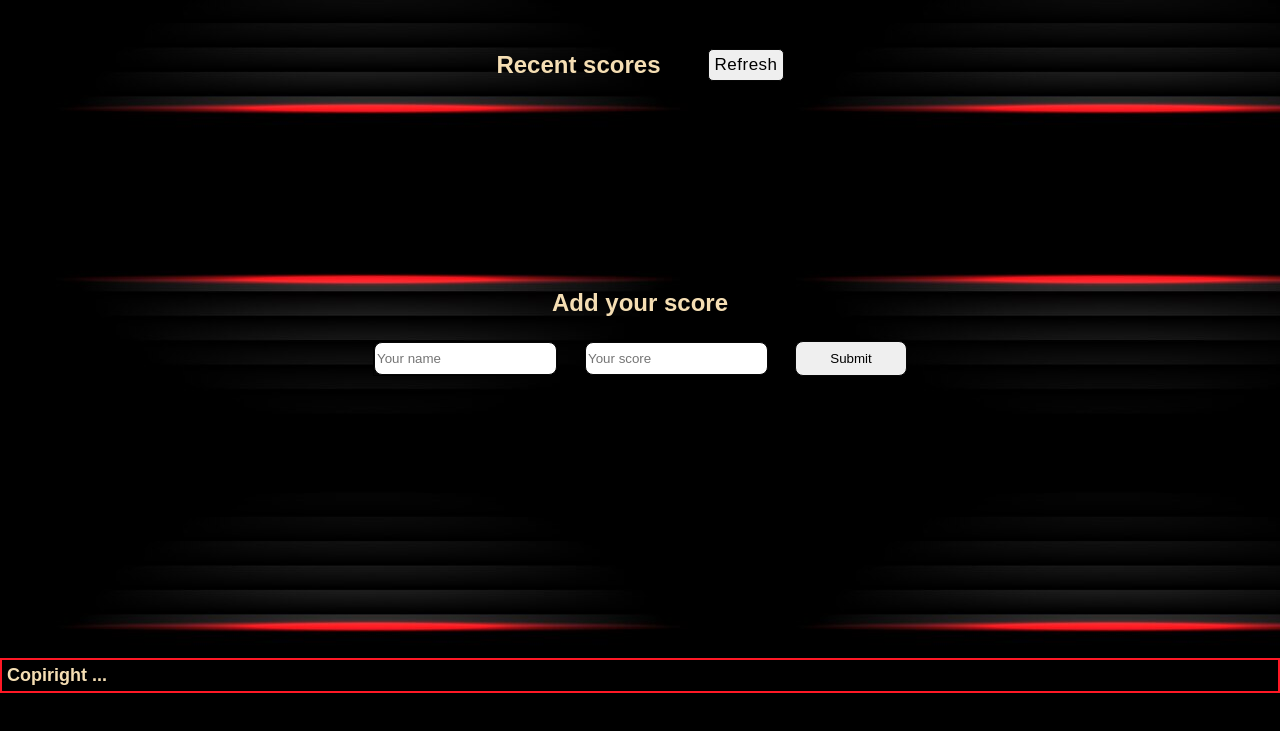
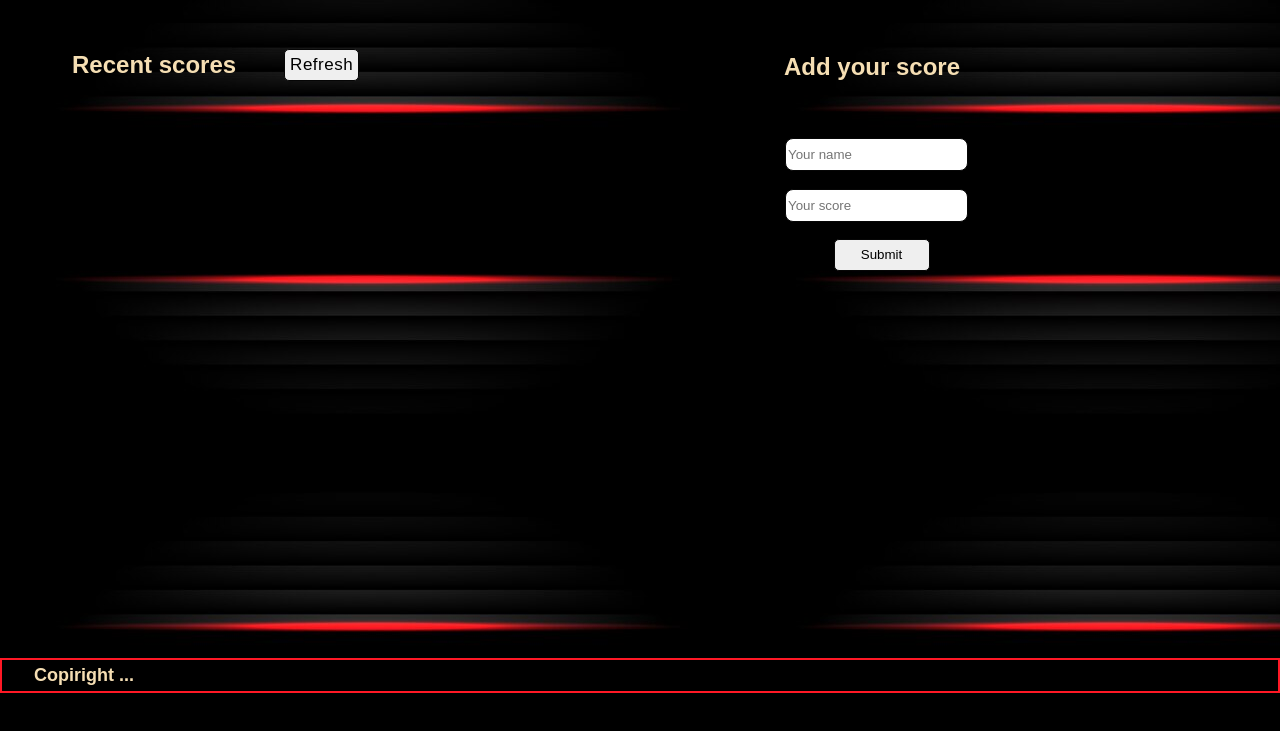
Before and after one commit to djo1975/Leaderboard, a website built with webpack: page src/index.html in a window 1280 px wide. Shown: the part 65-796 px from the top of the page. Built offline with nearby package versions, Linux system fonts and the light colour scheme.

Commit message:
to follow requirement  layout of the wireframe

```diff
--- a/src/index.html
+++ b/src/index.html
@@ -14,7 +14,7 @@
     <h4>Recent scores</h4>
   <button class="refresh" type="reset" id="refresh-button">Refresh</button></div>
   <div id="list-form-container">
-    <div id="scores-list"></div></div>
+    <div id="scores-list"></div>
     <div id="forma">
       <h5>Add your score</h5>
   <form id="add-form">
@@ -28,7 +28,7 @@
     </label>
     <button type="submit" id="add-button">Submit</button>
   </form>
-</div>
+</div></div>
 <footer id="footer">
   <h6>Copiright ...</h6>
   </div>
--- a/src/style.css
+++ b/src/style.css
@@ -10,10 +10,6 @@ body {
   background-image: url(./img/black-banner-yellow-light-background_33869-664.jpg);
 }
 
-#book-collection {
-  text-align: center;
-}
-
 h1 {
   display: flex;
   padding-left: 35px;
@@ -23,13 +19,12 @@ h1 {
 }
 
 #scores-list {
-  width: 83%;
+  width: 45%;
   height: 166px;
   border-radius: 4px;
-  margin: 0;
+  margin-right: -4rem;
   overflow-y: scroll;
-  scrollbar-width: none;
-  -ms-overflow-style: none;
+  margin-left: 5rem;
 }
 
 #scores-list::-webkit-scrollbar {
@@ -58,28 +53,20 @@ li:nth-child(even) {
 
 #add-form {
   display: flex;
-  flex-direction: row;
+
+  /* margin-top: -5rem; */
+  flex-direction: column;
+  flex-wrap: wrap;
   align-content: center;
   gap: 1rem;
-  margin-top: -7rem;
+  align-items: center;
 }
 
 #add-button {
-  border-radius: 8px;
+  height: 2rem;
+  border-radius: 5px;
   border: 1px solid #060606;
-  width: 7rem;
-}
-
-#name {
-  border-radius: 8px;
-  border: 1px solid #060606;
-  height: 1.8rem;
-}
-
-#score {
-  border-radius: 8px;
-  border: 1px solid #060606;
-  height: 1.8rem;
+  width: 6rem;
 }
 
 #add-form label {
@@ -98,9 +85,11 @@ h3 {
 #score-btn {
   display: flex;
   gap: 3rem;
-  flex-direction: row;
+  margin-left: 4.5rem;
+
+  /* flex-direction: row; */
   align-items: center;
-  justify-content: center;
+  justify-content: flex-start;
 }
 
 h4 {
@@ -110,29 +99,26 @@ h4 {
 
 #forma {
   display: flex;
-  gap: 6rem;
   flex-direction: column;
-  flex-wrap: wrap;
-  align-content: center;
-  align-items: center;
-  margin-top: -28px;
+  margin-top: -6.8rem;
+  gap: 1rem;
+  margin-left: 12rem;
 }
 
 #list-form-container {
   display: flex;
-  flex-direction: column;
-  margin-left: 3rem;
-  align-items: center;
 }
 
 h5 {
   font-size: x-large;
   color: wheat;
+  margin-top: 3.2rem;
 }
 
 h6 {
   font-size: large;
   padding: 5px;
+  padding-left: 2rem;
   color: wheat;
   border: 2px solid #ff1825;
 }
@@ -153,3 +139,15 @@ h6 {
   font-size: 17px;
   letter-spacing: 0.03em;
 }
+
+#name {
+  border-radius: 8px;
+  border: 1px solid #060606;
+  height: 1.8rem;
+}
+
+#score {
+  border-radius: 8px;
+  border: 1px solid #060606;
+  height: 1.8rem;
+}
```
